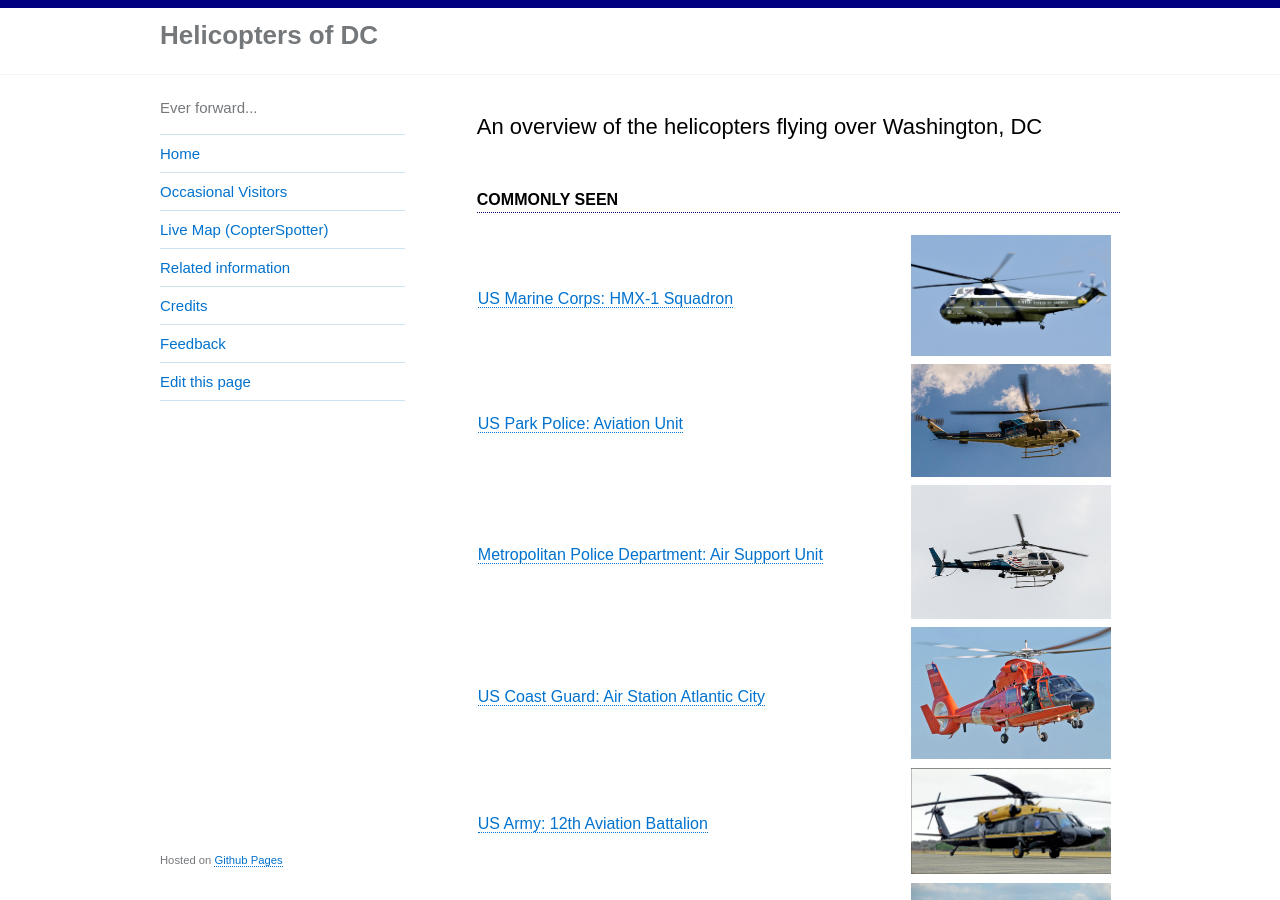
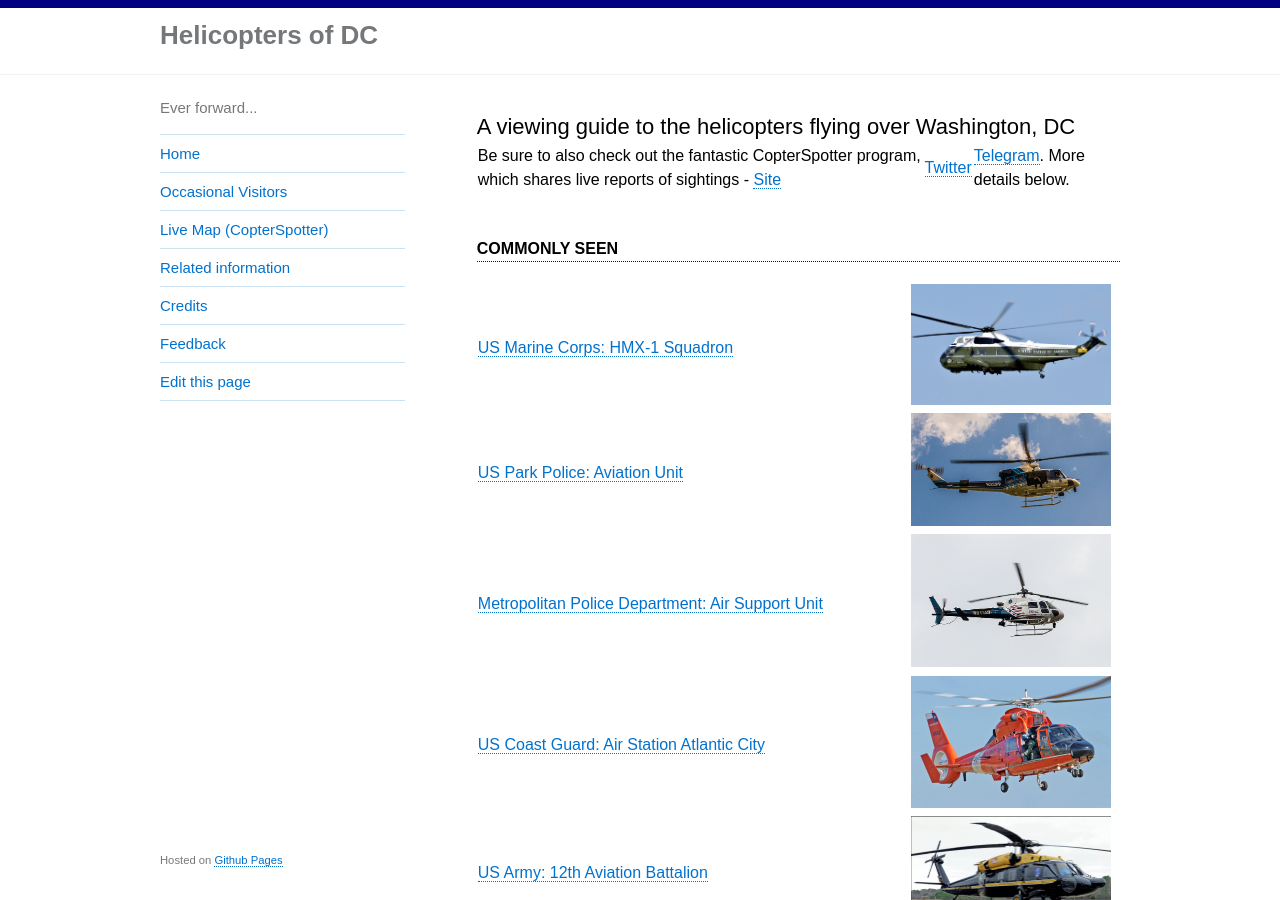
Before and after one commit to gbinal/dc-helicopters, a Jekyll site: the page built from index.md, in a window 1280 px wide and 900 px high. Built offline with Jekyll 4.4.1, drawn with Linux system fonts in a browser that asks for light colours.

Commit message:
adding more copterspotter info

```diff
--- a/index.md
+++ b/index.md
@@ -4,9 +4,9 @@ title: Helicopters of DC
 published: true
 ---
 
-## An overview of the helicopters flying over Washington, DC
+## A viewing guide to the helicopters flying over Washington, DC
 
-{:.no_toc}
+Be sure to also check out the fantastic CopterSpotter program, which shares live reports of sightings - [Site](https://map.copterspotter.com/) | [Twitter](https://twitter.com/HelicoptersofDC) | [Telegram](https://t.me/s/helicoptersofdc).  More details below.
 
 #### Commonly Seen
 
```
